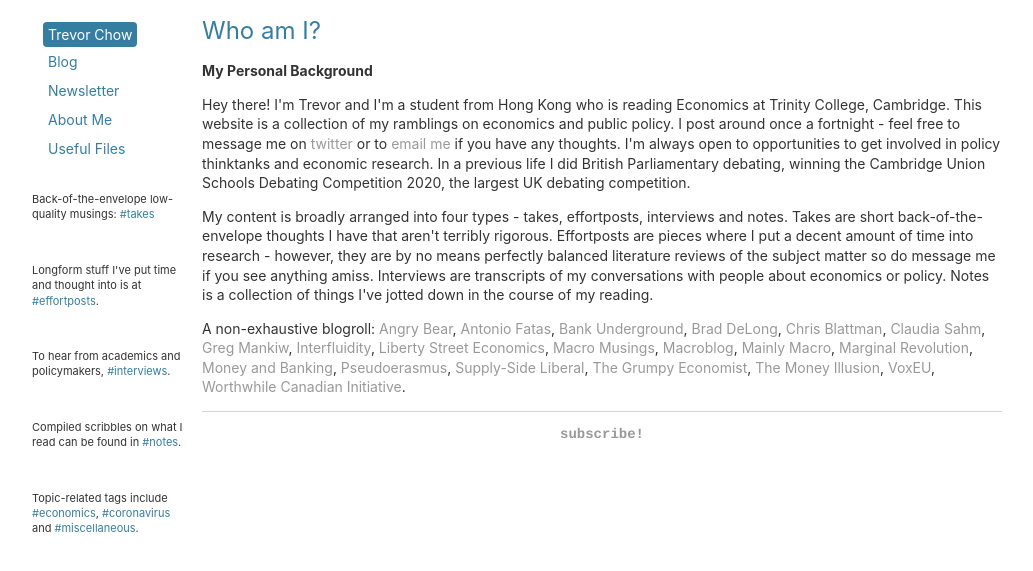
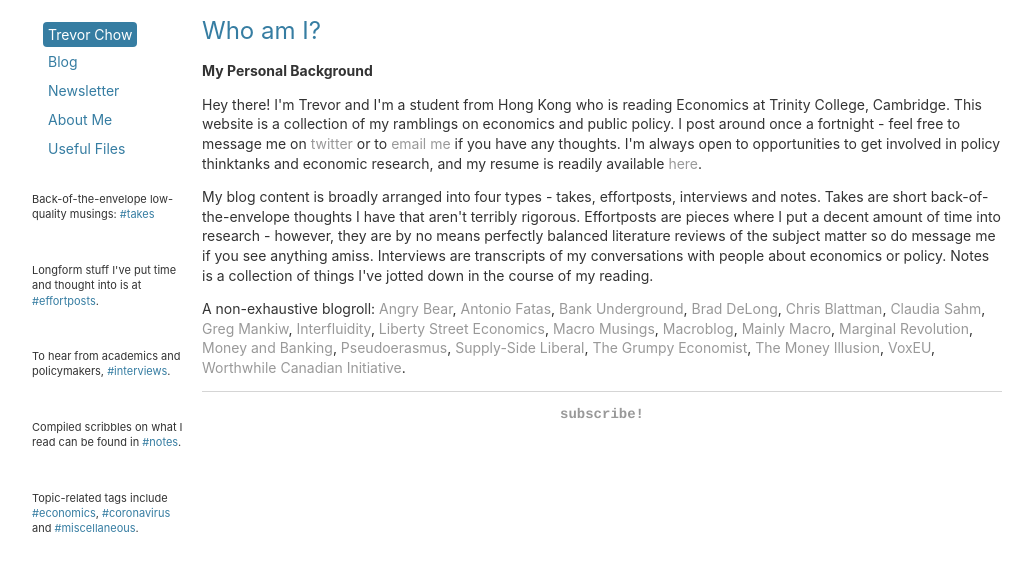
Before and after one commit to tmychow/tmychow.github.io, a Jekyll site: the page built from about/index.html, in a window 1280 px wide. Shown: the top 571 px of the page, without its empty margins (28-1061 px from the left). Built offline with Jekyll 4.4.1, drawn with Linux system fonts in a browser that asks for light colours.

Commit message:
Update index.html

```diff
--- a/about/index.html
+++ b/about/index.html
@@ -5,7 +5,7 @@ title: Trevor's Mostly Economic Musings
 <div class="blurb">
 	<h1>Who am I?</h1>
 	<p><strong>My Personal Background</strong></p>
-	<p>Hey there! I'm Trevor and I'm a student from Hong Kong who is reading Economics at Trinity College, Cambridge. This website is a collection of my ramblings on economics and public policy. I post around once a fortnight - feel free to message me on <a href="https://twitter.com/tmychow">twitter</a> or to <a href="mailto:tmychow@gmail.com?subject=Mostly Economic Musings">email me</a> if you have any thoughts. I'm always open to opportunities to get involved in policy thinktanks and economic research. In a previous life I did British Parliamentary debating, winning the Cambridge Union Schools Debating Competition 2020, the largest UK debating competition.</p>
-	<p> My content is broadly arranged into four types - takes, effortposts, interviews and notes. Takes are short back-of-the-envelope thoughts I have that aren't terribly rigorous. Effortposts are pieces where I put a decent amount of time into research - however, they are by no means perfectly balanced literature reviews of the subject matter so do message me if you see anything amiss. Interviews are transcripts of my conversations with people about economics or policy. Notes is a collection of things I've jotted down in the course of my reading. </p>
+	<p>Hey there! I'm Trevor and I'm a student from Hong Kong who is reading Economics at Trinity College, Cambridge. This website is a collection of my ramblings on economics and public policy. I post around once a fortnight - feel free to message me on <a href="https://twitter.com/tmychow">twitter</a> or to <a href="mailto:tmychow@gmail.com?subject=Mostly Economic Musings">email me</a> if you have any thoughts. I'm always open to opportunities to get involved in policy thinktanks and economic research, and my resume is readily available <a href="/assets/resume.pdf">here</a>.</p>
+	<p> My blog content is broadly arranged into four types - takes, effortposts, interviews and notes. Takes are short back-of-the-envelope thoughts I have that aren't terribly rigorous. Effortposts are pieces where I put a decent amount of time into research - however, they are by no means perfectly balanced literature reviews of the subject matter so do message me if you see anything amiss. Interviews are transcripts of my conversations with people about economics or policy. Notes is a collection of things I've jotted down in the course of my reading. </p>
 	<p> A non-exhaustive blogroll: <a href="https://angrybearblog.com/">Angry Bear</a>, <a href="http://antoniofatas.blogspot.com/">Antonio Fatas</a>, <a href="https://bankunderground.co.uk/">Bank Underground</a>, <a href="https://delong.typepad.com/">Brad DeLong</a>, <a href="https://chrisblattman.com/">Chris Blattman</a>, <a href="http://macromomblog.com/">Claudia Sahm</a>, <a href="https://gregmankiw.blogspot.com/">Greg Mankiw</a>, <a href="https://interfluidity.com/">Interfluidity</a>, <a href="https://libertystreeteconomics.newyorkfed.org/">Liberty Street Economics</a>, <a href="https://macromarketmusings.blogspot.com/">Macro Musings</a>, <a href="https://www.frbatlanta.org/blogs/macroblog/">Macroblog</a>, <a href="https://mainlymacro.blogspot.com/">Mainly Macro</a>, <a href="https://marginalrevolution.com/">Marginal Revolution</a>, <a href="https://www.moneyandbanking.com/">Money and Banking</a>, <a href="https://pseudoerasmus.com/">Pseudoerasmus</a>, <a href="https://blog.supplysideliberal.com/">Supply-Side Liberal</a>, <a href="https://johnhcochrane.blogspot.com/">The Grumpy Economist</a>, <a href="https://www.themoneyillusion.com/">The Money Illusion</a>, <a href="https://voxeu.org/">VoxEU</a>, <a href="https://worthwhile.typepad.com/">Worthwhile Canadian Initiative</a>. </p>
 </div><!-- /.blurb -->
```
